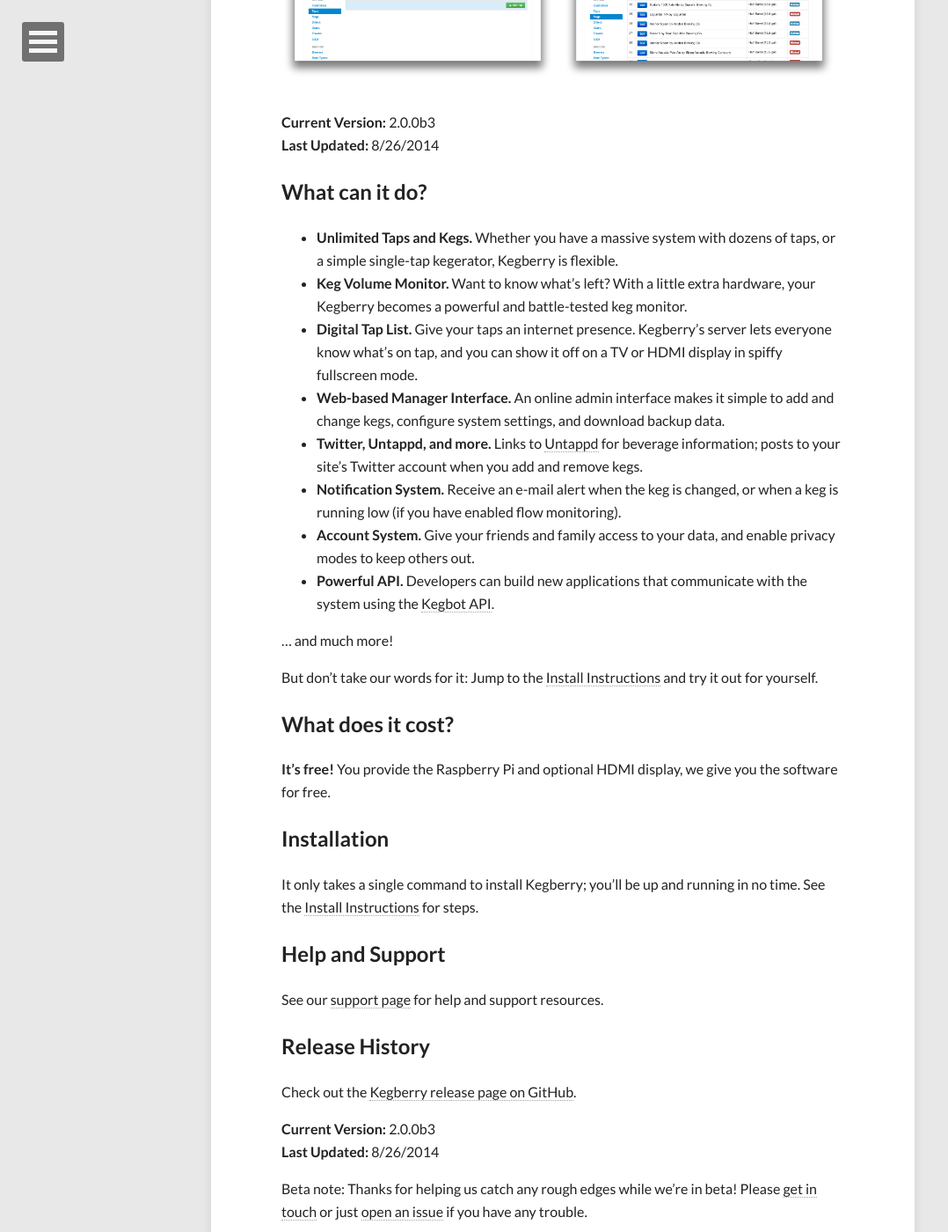
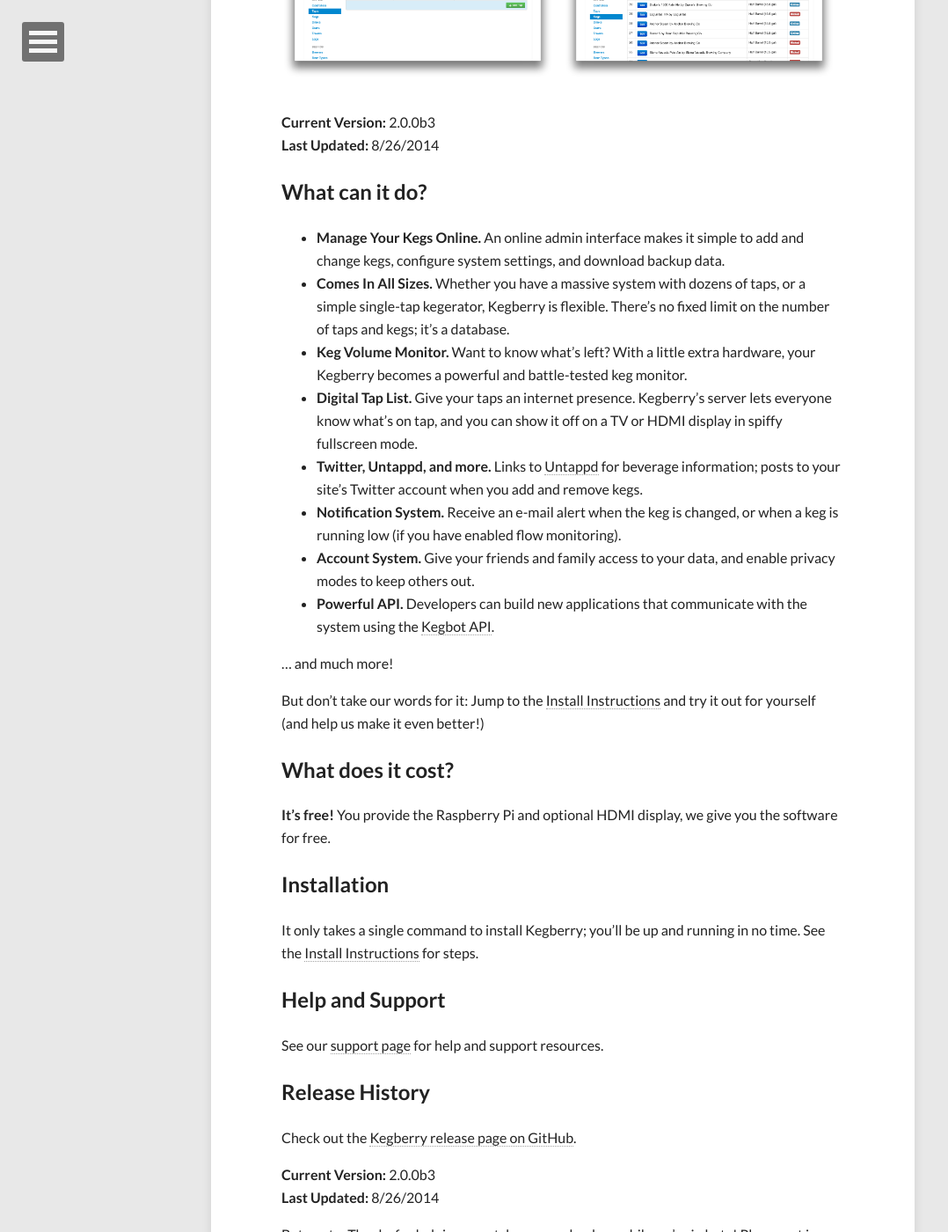
Before and after one commit to Kegbot/kegberry, a Jekyll site: the page built from index.md, in a window 1280 px wide and 1400 px high, scrolled down 1232 px. Shown: the whole window at 88% size, without its empty margins (0-1078 px from the left). Built offline with Jekyll 4.4.1, drawn with Linux system fonts in a browser that asks for light colours; nearby versions of some CDN libraries.

Commit message:
Update docs.

```diff
--- a/index.md
+++ b/index.md
@@ -36,16 +36,17 @@
 
 ## What can it do?
 
-* **Unlimited Taps and Kegs.** Whether you have a massive system with
+* **Manage Your Kegs Online.** An online admin interface makes it simple
+  to add and change kegs, configure system settings, and download backup
+  data.
+* **Comes In All Sizes.** Whether you have a massive system with
   dozens of taps, or a simple single-tap kegerator, Kegberry is flexible.
+  There's no fixed limit on the number of taps and kegs; it's a database.
 * **Keg Volume Monitor.** Want to know what's left?  With a little extra
   hardware, your Kegberry becomes a powerful and battle-tested keg monitor.
 * **Digital Tap List.**  Give your taps an internet presence.  Kegberry's
   server lets everyone know what's on tap, and you can show it off
   on a TV or HDMI display in spiffy fullscreen mode.
-* **Web-based Manager Interface.** An online admin interface makes it simple
-  to add and change kegs, configure system settings, and download backup
-  data.
 * **Twitter, Untappd, and more.** Links to [Untappd](https://untappd.com/)
   for beverage information; posts to your site's Twitter account when you
   add and remove kegs.
@@ -59,7 +60,7 @@
 ... and much more!
 
 But don't take our words for it: Jump to the [Install Instructions](/install/)
-and try it out for yourself.
+and try it out for yourself (and help us make it even better!)
 
 ## What does it cost?
 
```
